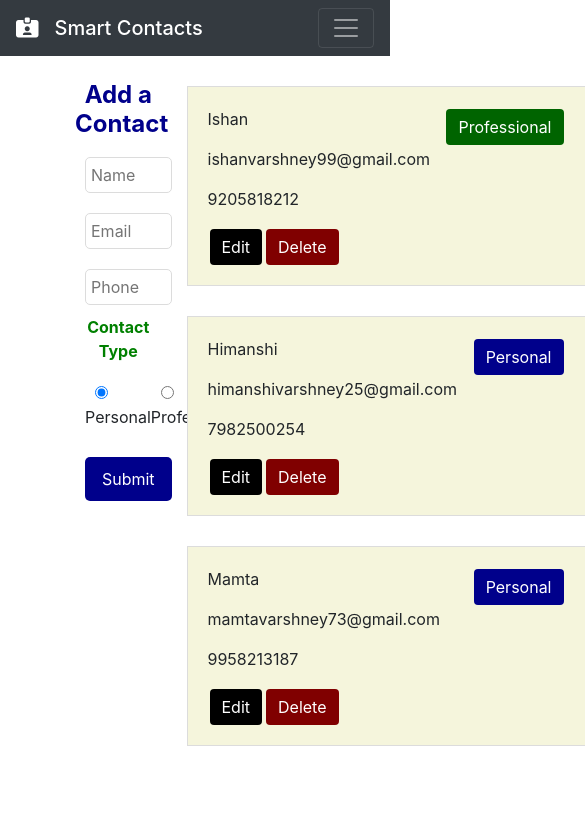
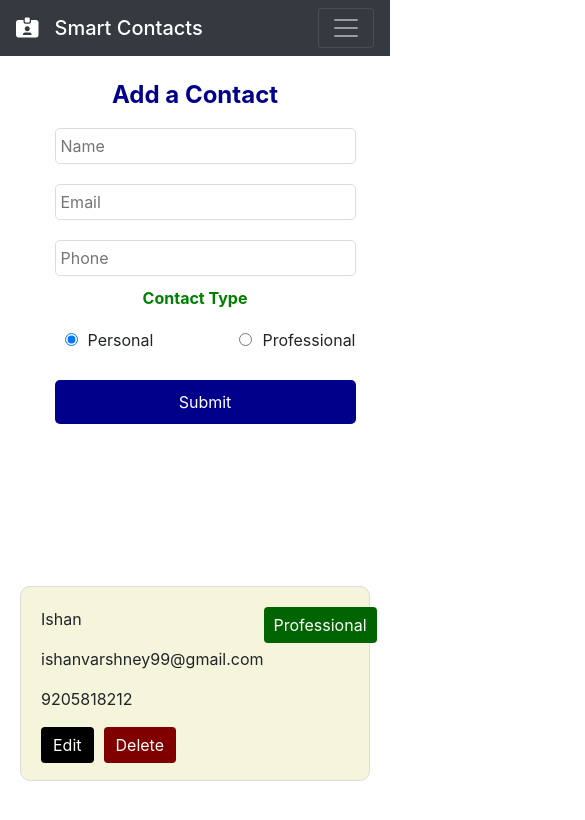
Before and after one commit to ishvar99/contact-keeper-MERN, a React (Create React App) app in the folder client/: page / in a window 390 px wide. Shown: the top 820 px of the page, 585 px wide, since content can reach past the window. Built offline with nearby package versions, Linux system fonts and the light colour scheme; the HTML template or start-up script is replaced by a standard one.

Commit message:
making website responsive

```diff
--- a/client/src/Components/Layouts/ContactForm/ContactForm.css
+++ b/client/src/Components/Layouts/ContactForm/ContactForm.css
@@ -39,6 +39,6 @@
   width: 100%;
 }
 .grey {
-  background-color: gainsboro;
+  background-color: #e2e8f0;
   color: black;
 }
--- a/client/src/Components/Layouts/Contacts/ContactItem.jsx
+++ b/client/src/Components/Layouts/Contacts/ContactItem.jsx
@@ -26,11 +26,13 @@ export const ContactItem = ({ contact }) => {
         </div>
       </div>
       <div>
-        <button
-          className={'btn ' + (contact.type === 'personal' ? 'blue' : 'green')}
+        <div
+          className={
+            'badge ' + (contact.type === 'personal' ? 'blue' : 'green')
+          }
         >
           {contact.type.charAt(0).toUpperCase() + contact.type.slice(1)}
-        </button>
+        </div>
       </div>
     </div>
   );
--- a/client/src/Components/Layouts/Contacts/Contacts.css
+++ b/client/src/Components/Layouts/Contacts/Contacts.css
@@ -1,24 +1,42 @@
 .main-container {
   display: flex;
-  margin: 0 50px;
+  flex-wrap: wrap;
+  align-items: center;
   justify-content: space-evenly;
   width: 100%;
 }
 .contacts-form {
-  /* flex-grow: 1; */
-  width: 35%;
+  height: 500px;
+  width: 40%;
 }
+@media only screen and (max-width: 992px) {
+  .contacts-form {
+    width: 90%;
+  }
+}
+@media only screen and (max-width: 550px) {
+  .contact-card {
+    width: 450px !important;
+  }
+}
+@media only screen and (max-width: 450px) {
+  .contact-card {
+    width: 350px !important;
+  }
+}
+
 .info {
   display: flex;
   flex-direction: column;
 }
 .contact-card {
   display: flex;
+  border-radius: 10px;
   flex-direction: row;
   padding: 20px;
-  margin-top: 30px;
-  height: 200px;
-  width: 400px;
+  margin: 30px 0 10px 0;
+  height: 195px;
+  width: 500px;
   background-color: beige;
   border: 1px solid gainsboro;
   justify-content: space-between;
@@ -29,11 +47,17 @@
   float: right;
 }
 .btn {
-  margin: 2px;
+  margin-right: 10px;
   color: white;
   border: none;
 }
 .btn:hover {
+  color: white;
+}
+.badge {
+  padding: 10px;
+  font-size: 16px;
+  font-weight: normal;
   color: white;
 }
 .black {
```
